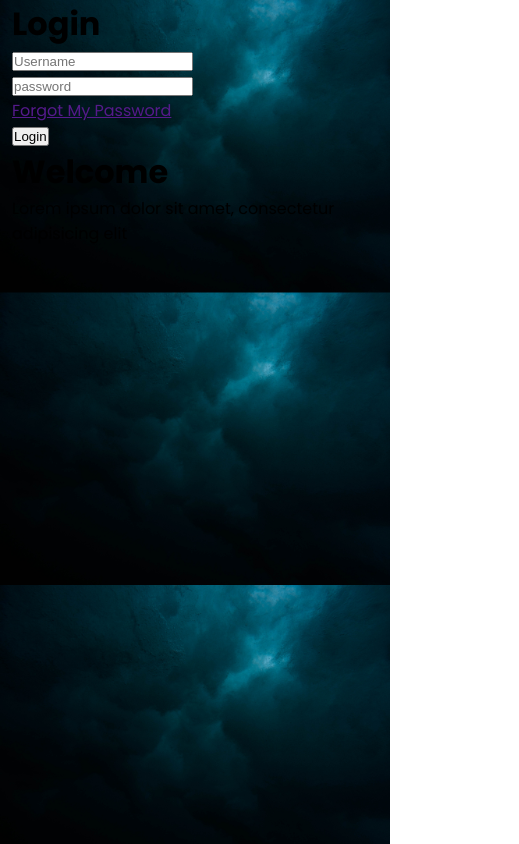
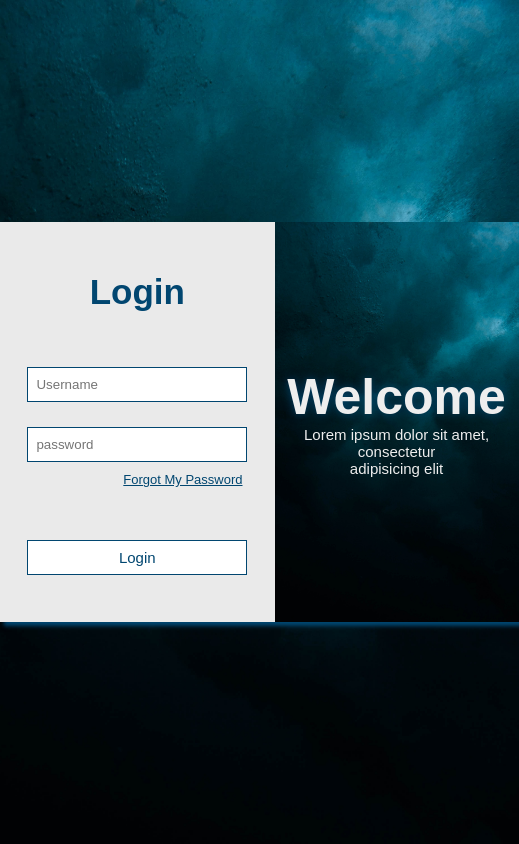
Before and after one commit to vitaltr/topcumed, a plain HTML site: page index.html in a window 390 px wide. Shown: the whole page, 519 px wide, since content can reach past the window. Drawn offline with Linux system fonts and the light colour scheme.

Commit message:
Update style.css

```diff
--- a/style.css
+++ b/style.css
@@ -1,165 +1,91 @@
-@import url('https://fonts.googleapis.com/css2?family=Poppins:wght@300;400;600;700&display=swap');
-
 * {
-    margin: 0;
-    padding: 0;
-    box-sizing: border-box;
+	padding: 0;
+	margin: 0;
 }
 
-body {
-    font-family: 'Poppins', sans-serif;
-    background-image: url("bg.jpg");
-    background-size: cover;
+html,body {
+	width: 100%;
+	height: 100%;
+	display: flex;
+	background-image: url(bg.jpg);
+	background-size: cover;
+	background-position: center;
+	font-family: sans-serif;
 }
 
-
-
 .container {
-    width: 80%;
-    margin: auto;
+	display: flex;
+	margin: auto;
+	width: 800px;
+	height: 400px;
+	box-shadow: 4px 4px 4px #014670;
 }
 
-/*! header start */
-
-header {
-    height: 100px;
-    border-bottom: 2px solid rgba(255, 255, 255, 0.06);
+.login {
+	order: 1;
+	width: 300px;
+	background-color: #eaeaea;
+	text-align: center;
 }
 
-header nav {
-    display: flex;
-    justify-content: space-between;
-    align-items: center;
-    height: 100%;
+.header h1{
+	margin-top: 50px;
+	margin-bottom: 30px;
+	color: #014670;
+	font-size: 35px;
 }
 
-header nav .logo a {
-    color: white;
-    text-decoration: none;
-    font-weight: 700;
-    font-size: 20px;
+.main input,button {
+	width: 80%;
+	height: 35px;
+	margin-top: 25px;
+	padding-left: 8px;
+	box-sizing: border-box;
+	outline: none;
+	border:1px solid #014670;
+	color: #014670;
+
 }
 
-nav ul {
-    list-style: none;
-    display: flex;
-    column-gap: 30px;
+.main button {
+	padding: 0;
+	font-size: 15px;
+	background-color: white;
 }
 
-nav ul li a {
-    color: white;
-    text-decoration: none;
-    transition: color .25s ease;
+.main button:hover, input:hover {
+	box-shadow: 3px 3px 3px rgba(1,70,112,.5);
 }
 
-nav ul li a:hover {
-    color: #0ba2c0;
+.main a {
+	display: block;
+	font-size: 13px;
+	text-align: right;
+	margin: 10px 32px;
+	color: #014670;
 }
 
-nav .menu {
-    display: flex;
-    align-items: center;
-    column-gap: 48px;
+.img {
+	display: flex;
+	order: 2;
+	flex-grow: 2;
+	background-image: url(bg.jpg);
+	background-size: cover;
+	background-position: center;
+	text-align: center;
+	color: #eee;
 }
 
-nav .menu .menu-button {
-    color: #0ba2c0;
-    text-decoration: none;
-    background-color: rgba(255, 255, 255, 0.08);
-    padding: 12px 24px;
-    border-radius: 56px;
-    transition: all .25s ease;
+.img span {
+	margin: auto;
 }
 
-nav .menu .menu-button:hover {
-    background-color: #0ba2c0;
-    color: white;
+.img span h1 {
+	font-size: 50px;
+	text-shadow: 0 0 10px #014670;
+
 }
 
-/*! header end */
-
-/*! section start  */
-.content {
-    color: white;
-    height: calc(100vh - 100px);
-    padding-top: 150px;
+.img span p {
+	font-size: 15px;
 }
-
-.content h1 {
-    font-size: 60px;
-    text-align: center;
-}
-
-.content p {
-    font-size: 24px;
-    text-align: center;
-    margin-top: 32px;
-}
-
-.content .links {
-    display: flex;
-    justify-content: center;
-    margin-top: 48px;
-    column-gap: 16px;
-}
-
-.content .links a {
-    background-color: white;
-    padding: 20px;
-    width: 280px;
-    color: black;
-    text-align: center;
-    font-size: 18px;
-    text-decoration: none;
-    border-radius: 56px;
-    transition: all .25s ease-in;
-}
-
-.content .links a:hover {
-    background-color: #0ba2c0;
-    color: white;
-}
-
-/*! section end  */
-
-/*! responsive start */
-@media(max-width:576px) {
-    .container {
-        width: 100%;
-        padding-left: 12px;
-        padding-right: 12px;
-    }
-
-    .menu ul {
-        column-gap: 20px;
-    }
-
-    .menu .menu-button {
-        display: none;
-    }
-
-    .content {
-        padding-top: 50px;
-    }
-
-    .content h1 {
-        font-size: 36px;
-    }
-
-    .content p {
-        font-size: 16px;
-    }
-
-    .content .links {
-        flex-direction: column;
-        align-items: center;
-        row-gap: 1rem;
-    }
-
-    .content .links a {
-        padding: 14px;
-        width: 90%;
-    }
-}
-
-/*! responsive end */
```
